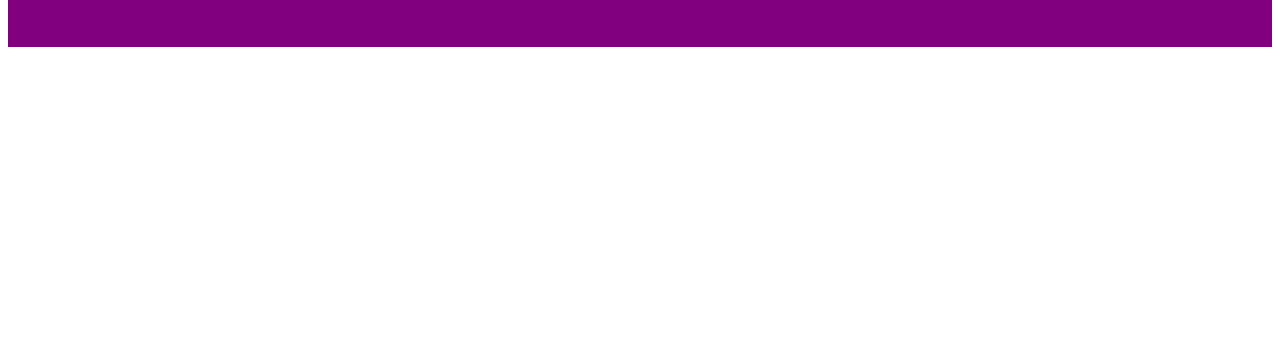
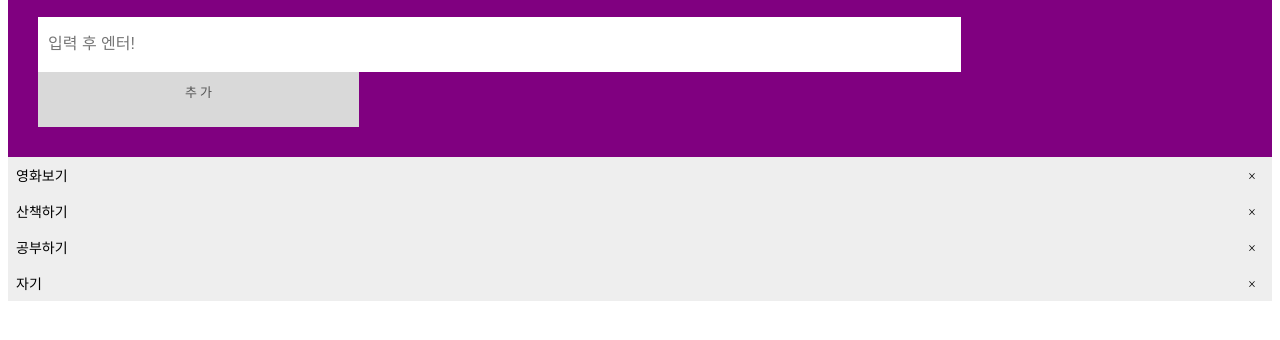
Before and after one commit to chanwookpark/vue-sandbox, a plain HTML site: page ch06/event-bus-todo-app.html in a window 1280 px wide. Shown: the part 88-428 px from the top of the page. Drawn offline with nearby package versions, Linux system fonts and the light colour scheme.

Commit message:
6장 끗

```diff
--- a/ch06/event-bus+todo-app.html
+++ b/ch06/event-bus-todo-app.html
@@ -105,13 +105,13 @@
             }
         },
         methods: {
-            checked: function () {
+            checked: function (done) {
                 if (done) return {checked: true};
                 else return {checked: false};
             },
             addTodo: function (todo) {
                 if (todo !== "") {
-                    this.todolist.push({todo: todo, done: fase});
+                    this.todolist.push({todo: todo, done: false});
                 }
             },
             doneToggle: function (index) {
@@ -125,12 +125,65 @@
 </script>
 <!-- list-component -->
 
+<!-- input-component -->
+<style>
+    .input {
+        border: none;
+        width: 75%;
+        height: 35px;
+        padding: 10px;
+        float: left;
+        font-size: 16px;
+    }
+
+    .addbutton {
+        padding: 10px;
+        width: 25%;
+        height: 35px;
+        background: #d9d9d9;
+        color: #555;
+        float: left;
+        text-align: center;
+        font-size: 13px;
+        cursor: pointer;
+        transition: 0.3s;
+    }
+
+    .addbutton:hover {
+        background-color: #bbb;
+    }
+</style>
+<template id="input-template">
+    <div>
+        <input class="input" type="text" id="task" v-model.trim="todo" placeholder="입력 후 엔터!"
+               v-on:keyup.enter="addTodo">
+        <span class="addbutton" v-on:click="addTodo">추 가</span>
+    </div>
+</template>
+<script type="text/javascript">
+    Vue.component('input-component', {
+        template: '#input-template',
+        data: function () {
+            return {todo: ''};
+        },
+        methods: {
+            addTodo: function () {
+                eventBus.$emit('add-todo', this.todo);
+                this.todo = '';
+            }
+        }
+    })
+</script>
+<!-- input-component -->
+
 <body>
 
 <div id="todolistapp">
     <div id="header" class="header">
         <h2>Todo List App</h2>
+        <input-component></input-component>
     </div>
+    <list-component></list-component>
 </div>
 
 <script type="text/javascript">
```
